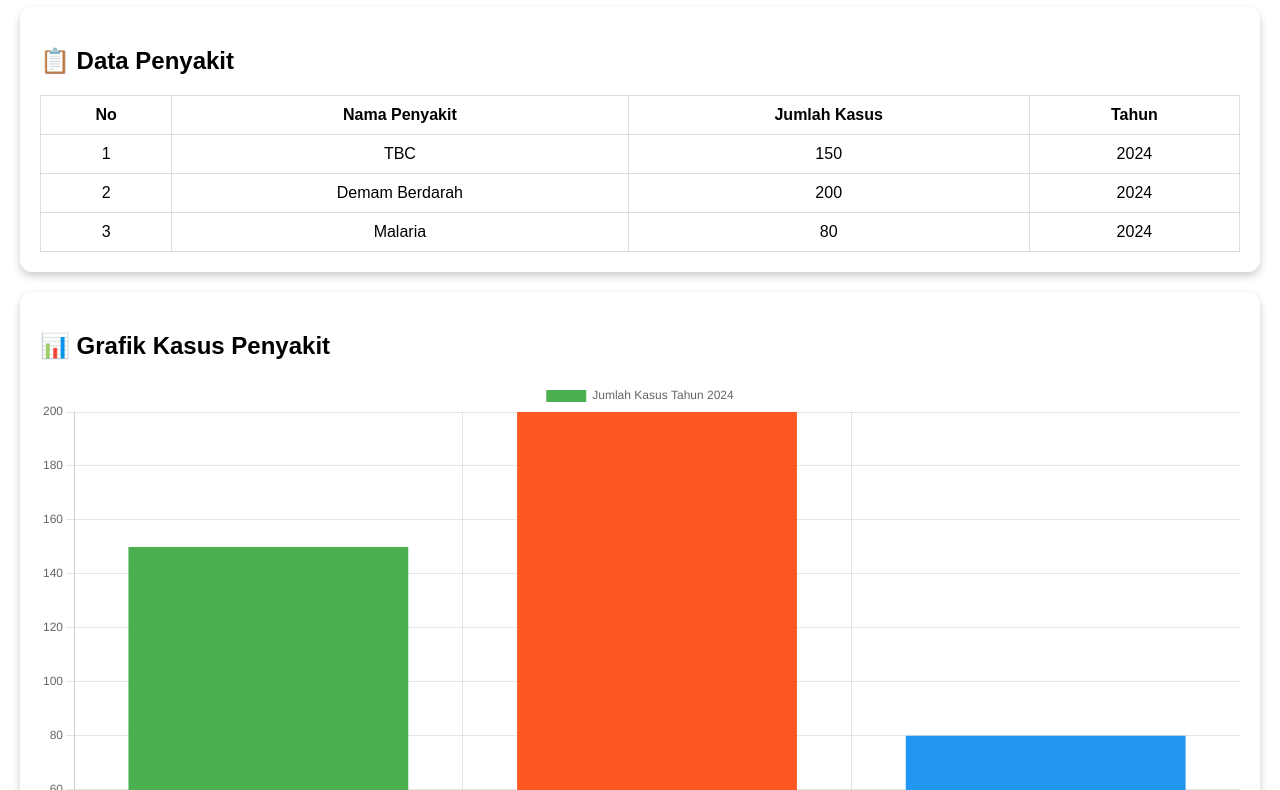
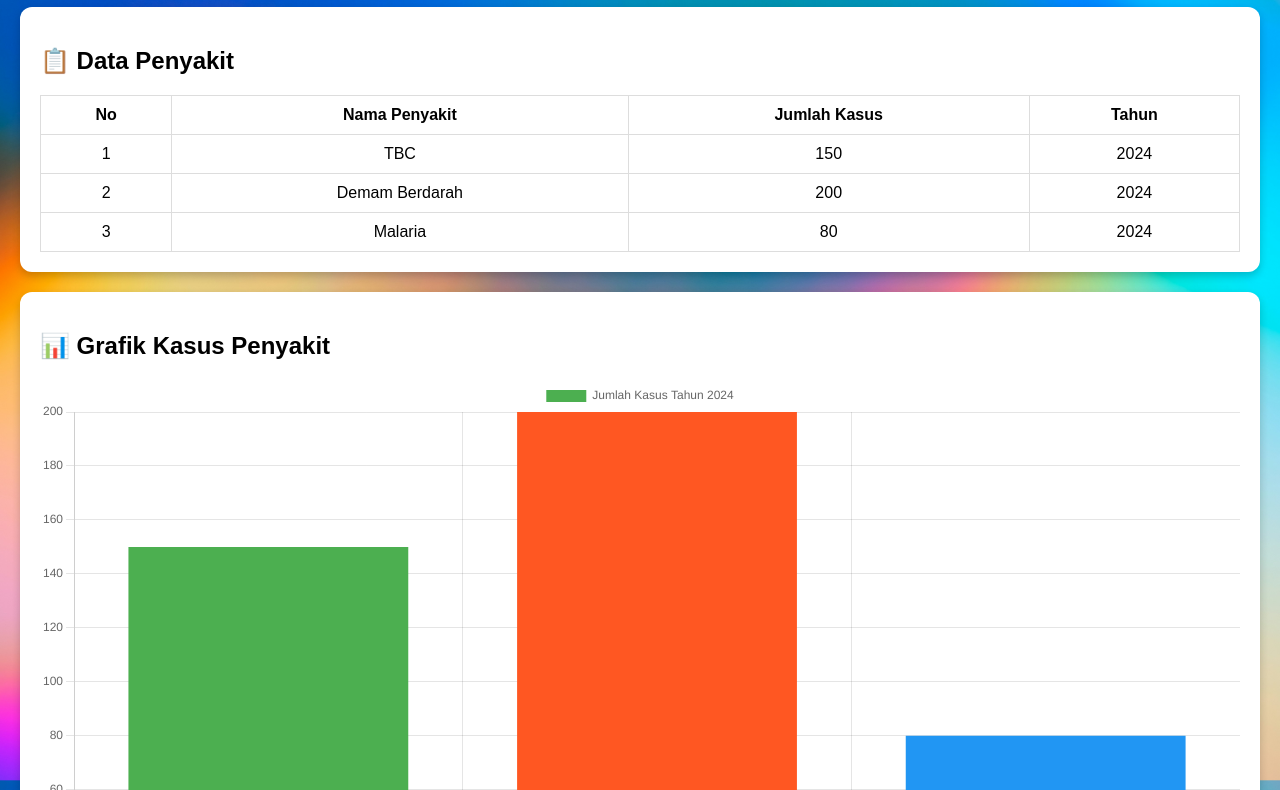
Before and after one commit to doxdox1945-coder/Surveilance, a plain HTML site: page index.html in a window 1280 px wide. Shown: the part 73-863 px from the top of the page. Drawn offline with nearby package versions, Linux system fonts and the light colour scheme.

Commit message:
Update index.html

```diff
--- a/index.html
+++ b/index.html
@@ -8,7 +8,7 @@
     body {
       font-family: Arial, sans-serif;
       margin: 20px;
-      background: url('background.jpg') no-repeat center center fixed;
+      background: url('gambar latar.jpg') no-repeat center center fixed;
       background-size: cover;
     }
     h1 {
```
